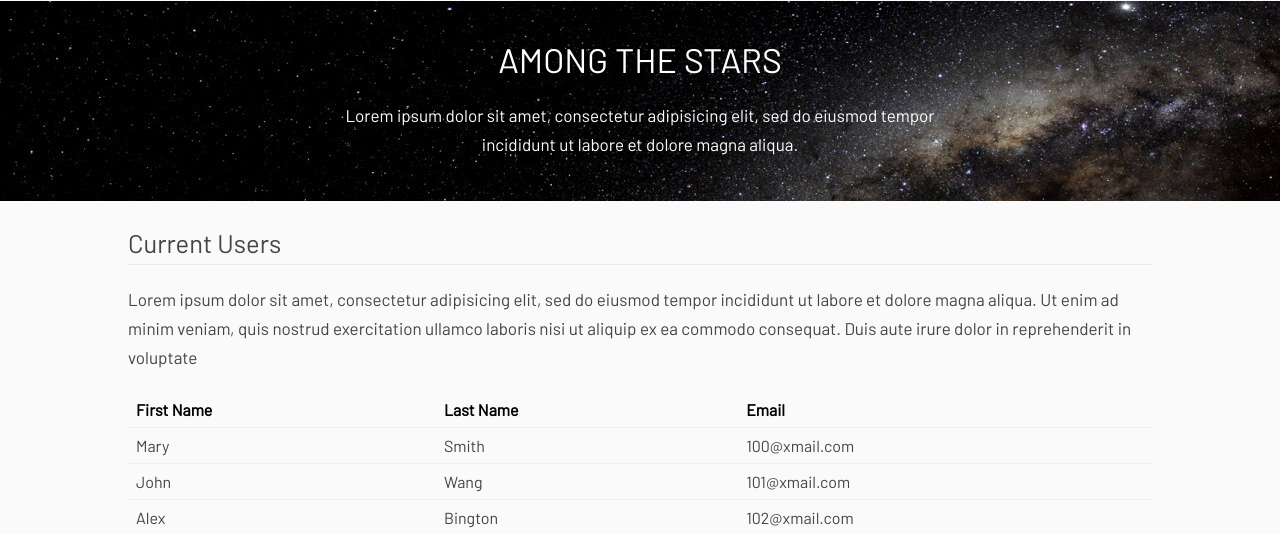
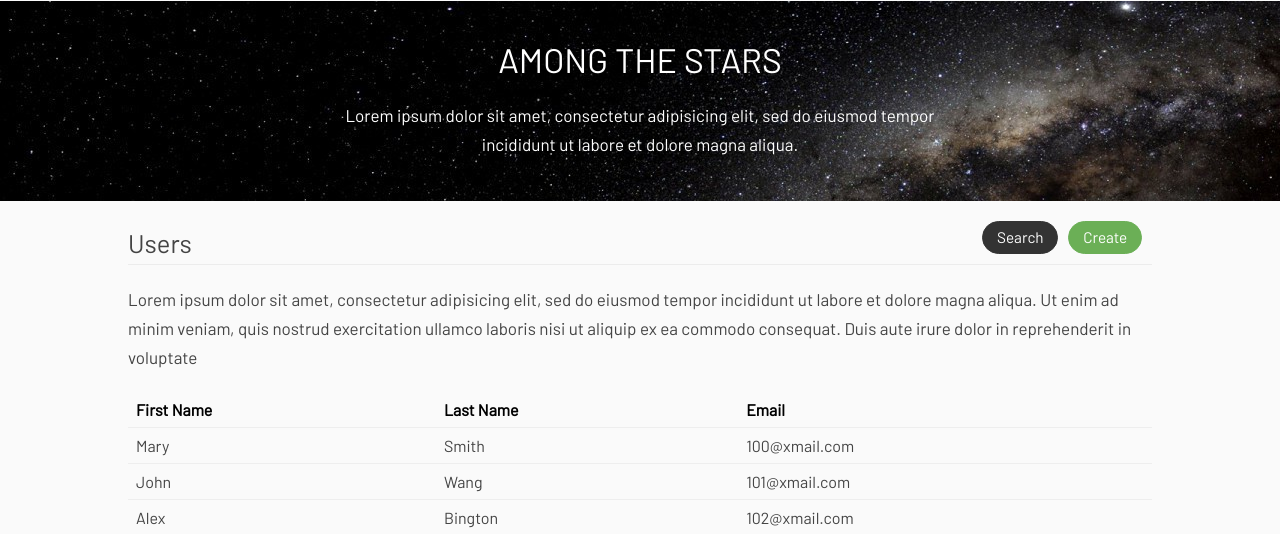
Before and after one commit to manymeeting/CoolCompany, a PHP site: page /users.php in a window 1280 px wide. Shown: the part 72-606 px from the top of the page. Run offline with PHP 8.4, Linux system fonts and the light colour scheme; the visitor is signed in with stand-in values (Sample User, id 1).

Commit message:
add user create and user search btn

```diff
--- a/css/users.css
+++ b/css/users.css
@@ -6,3 +6,11 @@
   	background-repeat: no-repeat;
   	color: #ffffff;
 }
+
+/* special parts */
+#userSearchBtn, #userCreateBtn
+{
+	float: right;
+	display: inline-block;
+	margin: 0 10px 0 0;
+}
--- a/users.php
+++ b/users.php
@@ -17,14 +17,15 @@ if(!isset($_SESSION["valid"]))
   <div class="row coolcp_banner">
     <div class="section">
       <h1>AMONG THE STARS</h1>
-
       <article>Lorem ipsum dolor sit amet, consectetur adipisicing elit, sed do eiusmod tempor incididunt ut labore et dolore magna aliqua. </article>
     </div>
   </div>
   <div class="row coolcp_content">
     <div class="coolcp_section">
       <div class="coolcp_section_header">
-        <span class="coolcp_section_header_title">Current Users</span>
+        <span class="coolcp_section_header_title">Users</span>
+        <a id="userCreateBtn" class="btn small solid round green">Create</a>
+        <a id="userSearchBtn" class="btn small solid round gray-dark">Search</a>
       </div>
       <p>Lorem ipsum dolor sit amet, consectetur adipisicing elit, sed do eiusmod tempor incididunt ut labore et dolore magna aliqua. Ut enim ad minim veniam, quis nostrud exercitation ullamco laboris nisi ut aliquip ex ea commodo consequat. Duis aute irure dolor in reprehenderit in voluptate</p>
       <table class="table">
```
